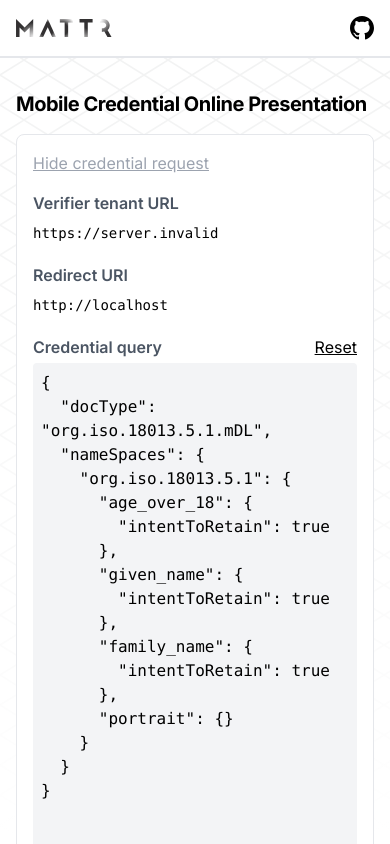
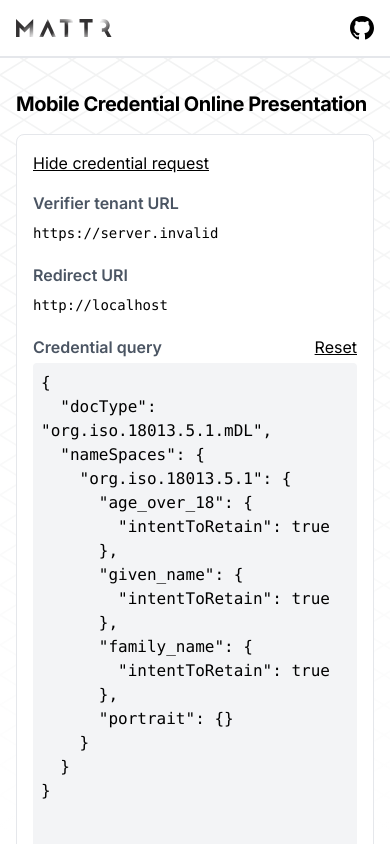
Before and after one commit to mattrglobal/sample-apps, a Next.js app in the folder mobile-credential-online-presentation/: page / in a window 390 px wide. Both pictures are taken after a click on the button "Show credential request". Shown: the top 844 px of the page. Built offline with nearby package versions, Linux system fonts and the light colour scheme; no server answers; what @mattrglobal/verifier-sdk-web would draw is missing.

Commit message:
fix(mobile-credential-online-presentation): env loading and ui

```diff
--- a/mobile-credential-online-presentation/src/app/page.tsx
+++ b/mobile-credential-online-presentation/src/app/page.tsx
@@ -27,9 +27,7 @@ export default function Home() {
   // flow by loading the results directly after the redirect. If the apiBaseUrl is not provided
   // via an environment variable, you can provide the URL in an input field and it is presisted
   // in localStorage.
-  const [apiBaseUrl, setApiBaseUrl] = useState<string | null>(
-    process.env.NEXT_PUBLIC_API_BASE_URL || localStorage.getItem("apiBaseUrl"),
-  );
+  const [apiBaseUrl, setApiBaseUrl] = useState<string | null>(null);
   const [redirectUri, setRedirectUri] = useState<string | null>(null);
 
   // The app allows the user to edit the credential query, see the CredentialConfig component.
--- a/mobile-credential-online-presentation/src/components/config.tsx
+++ b/mobile-credential-online-presentation/src/components/config.tsx
@@ -31,7 +31,7 @@ export function CredentialConfig({
     <div>
       <button
         type="button"
-        className={`flex pointer text-gray-400 ${!credentialQuery.error && "underline text-black"}`}
+        className={`flex pointer ${credentialQuery.error ? "no-underline text-gray-400" : "underline text-black"}`}
         onClick={() => setConfigVisible(!configVisible)}
         disabled={credentialQuery.error !== null}
       >
```
